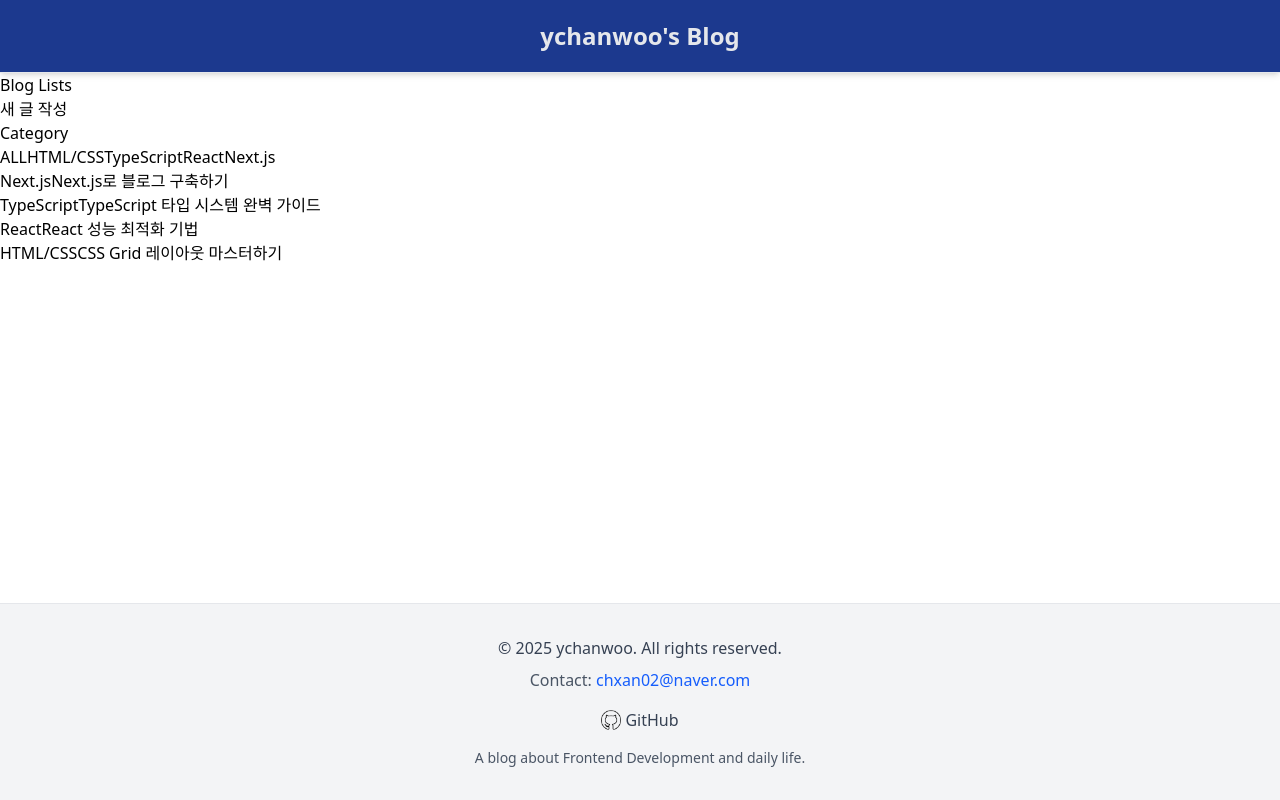
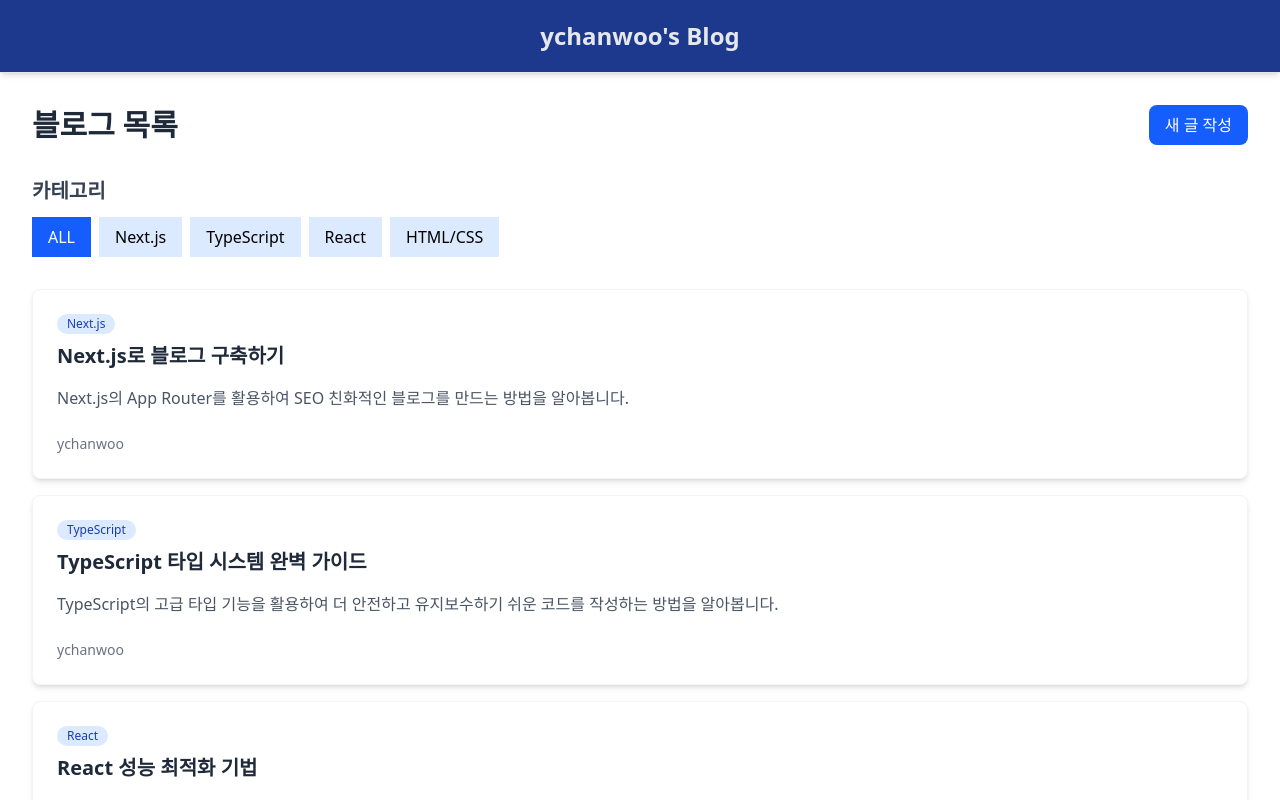
Before and after one commit to ychanwoo/Dev-Log, a Next.js app: page /Posts/List in a window 1280 px wide. Shown: the top 800 px of the page. Built offline with nearby package versions, Linux system fonts and the light colour scheme.

Commit message:
feat: add post create and delete features

```diff
--- a/src/app/About/page.tsx
+++ b/src/app/About/page.tsx
@@ -36,7 +36,7 @@
           </p>
           <p>
             새로운 기술을 배우고 적용하는 것을 좋아하며, 특히 사용자 중심의 개발 방법론에 관심이 많습니다. <br />
-            개발하면서 겪은 경험과 학습한 내용을 이 블로그를 통해 공유하고자 합니다.
+            개발하면서 겪은 경험과 학습한 내용을 기록하며 기억하고자 블로그를 만들게 되었습니다.
           </p>
         </div>
       </section>
@@ -82,7 +82,7 @@
 
       {/* 관심사 */}
       <section className="space-y-4">
-        <h3 className="text-2xl font-bold">🎯 관심사</h3>
+        <h3 className="text-2xl font-bold">🎯 취미</h3>
         <ul className="list-disc list-inside space-y-1 text-gray-700">
           <li>매일 5키로 러닝</li>
           <li>해외축구 시청</li>
--- a/src/app/Posts/List/[id]/page.tsx
+++ b/src/app/Posts/List/[id]/page.tsx
@@ -1,5 +1,82 @@
+'use client'
+
+import Button from "@/app/components/Button";
+import { Post } from "@/app/types/post";
+import { deletePost, getPosts } from "@/app/utils/posts";
+// import { Metadata } from "next";
+import Link from "next/link";
+import { useParams } from "next/navigation";
+import { useEffect, useState } from "react";
+
+// export async function generateMetadata({params}: {params: {id: string}}): Promise<Metadata> {
+//   const data = {
+//     title: `${params.id}번 블로그`,
+//     content: '게시판 이용 수칙입니다.'
+//   };
+
+//   return {
+//     title: data.title,
+//     description: data.content,
+//   };
+// }
+
+
 export default function PostInfo() {
+  const [post, setPost] = useState<Post | null>(null);
+  const params = useParams();
+  const postId = Number(params.id);
+
+  const handleDeletePost = () => {
+    const posts = getPosts();
+    const delpost = posts.find(delId => delId.id === postId);
+    if (delpost) {
+      deletePost(delpost.id);
+    }
+    alert(`[${post?.title}] 글이 삭제되었습니다.`)
+  }
+
+  useEffect(() => {
+    const posts = getPosts();
+    const findPost = posts.find(pId => pId.id === postId);
+    setPost(findPost || null);
+  }, [postId])
+
+  if(!post) {
+    return (
+      <div className="max-w-4xl mx-auto px-4 sm:px-6 lg:px-8 py-10 text-center mt-40">
+        <h1 className="text-3xl font-bold text-gray-800 mb-6">해당 포스트를 찾을 수 없습니다.</h1>
+        <Link href='/Posts/List' className="bg-blue-600 hover:bg-blue-700 text-white px-6 py-3 rounded-lg font-medium">
+          돌아가기
+        </Link>
+      </div>
+    )
+  }
   return(
-    <h1>Posts Info</h1>
+    <div className="max-w-4xl mx-auto px-4 sm:px-6 lg:px-8 py-10">
+      <article>
+        <div className="mb-8">
+          <span className="bg-blue-100 text-blue-800 text-sm font-medium px-3 py-1 rounded-full inline-block mb-4">
+            {post.category}
+          </span>
+          <h1 className="text-3xl font-bold text-gray-800 mb-4">{post.title}</h1>
+          <div className="border-t border-b border-gray-200 py-4 my-6">
+            <p className="text-gray-600 leading-relaxed whitespace-pre-line">{post.content}</p>
+            <span className="text-gray-700 mt-6 flex items-center">작성자: ychanwoo</span>
+          </div>
+        </div>
+
+        <div className="mt-8">
+          <Button href="/Posts/List" className="bg-gray-200 hover:bg-gray-300 text-gray-800 px-4 py-2 rounded-lg">
+            목록으로 돌아가기
+          </Button>
+          <Button href="/Posts/List" className="bg-yellow-300 hover:bg-yellow-400 text-gray-800 px-4 py-2 rounded-lg mx-5">
+            수정
+          </Button>
+          <Button href="/Posts/List" className="bg-red-300 hover:bg-red-400 text-gray-800 px-4 py-2 rounded-lg" onClick={handleDeletePost}>
+            삭제
+          </Button>
+        </div>
+      </article>
+    </div>
   )
 }
--- a/src/app/Posts/List/page.tsx
+++ b/src/app/Posts/List/page.tsx
@@ -1,82 +1,66 @@
+'use client'
+
 import Button from "@/app/components/Button";
-import { Metadata } from "next";
+import { Post } from "@/app/types/post";
+import { getPosts } from "@/app/utils/posts";
+// import { Metadata } from "next";
 import Link from "next/link";
+import { useEffect, useState } from "react";
 
-export const metadata: Metadata = {
-  title: 'Blog List',
-  description: '블로그 목록 페이지 입니다.'
-}
+// export const metadata: Metadata = {
+//   title: 'Blog List',
+//   description: '블로그 목록 페이지 입니다.'
+// }
 
 export default function BlogListPage(){
-  const blogPosts = [
-    {
-      id: 1,
-      title: "Next.js로 블로그 구축하기",
-      excerpt: "Next.js의 App Router를 활용하여 SEO 친화적인 블로그를 만드는 방법을 알아봅니다.",
-      category: "Next.js",
-      date: "2025-07-03",
-      author: "ychanwoo",
-      readTime: "5분"
-    },
-    {
-      id: 2,
-      title: "TypeScript 타입 시스템 완벽 가이드",
-      excerpt: "TypeScript의 고급 타입 기능을 활용하여 더 안전하고 유지보수하기 쉬운 코드를 작성하는 방법을 알아봅니다.",
-      category: "TypeScript",
-      date: "2025-06-28",
-      author: "ychanwoo",
-      readTime: "8분"
-    },
-    {
-      id: 3,
-      title: "React 성능 최적화 기법",
-      excerpt: "React 애플리케이션에서 발생할 수 있는 성능 병목 현상을 해결하고 렌더링 성능을 향상시키는 방법을 알아봅니다.",
-      category: "React",
-      date: "2025-06-20",
-      author: "ychanwoo",
-      readTime: "6분"
-    },
-    {
-      id: 4,
-      title: "CSS Grid 레이아웃 마스터하기",
-      excerpt: "모던 웹 레이아웃을 위한 CSS Grid의 모든 것. 복잡한 레이아웃도 간단하게 구현해봅시다.",
-      category: "HTML/CSS",
-      date: "2025-06-15",
-      author: "ychanwoo",
-      readTime: "4분"
-    }
-  ];
+  const [blogPosts, setBlogPosts] = useState<Post[]>([]);
+  const [selectedCategory, setSelectedCategory] = useState<string>('ALL');
+
+  useEffect(() => {
+    const posts = getPosts();
+    setBlogPosts(posts);
+  },[])
+
+  // 카테고리별 필터링
+  const filteredPosts = selectedCategory === 'ALL' ? blogPosts : blogPosts.filter(post => post.category === selectedCategory);
+  const categories = ['ALL', ...Array.from(new Set(blogPosts.map(post => post.category)))];
+
   return(
-    <>
-      <h1>Blog Lists</h1>
-      {/* New Post Button */}
-      <div>
-        <Button href="/Posts/New">새 글 작성</Button>
+    <div className="mx-auto px-4 sm:px-6 lg:px-8 py-8">
+      <div className="flex justify-between items-center mb-8">
+        <h1 className="text-3xl font-bold text-gray-800">블로그 목록</h1>
+        <Button href="/Posts/New" className="bg-blue-600 hover:bg-blue-700 text-white px-4 py-2 rounded-lg">새 글 작성</Button>
       </div>
 
       {/* category */}
-      <div>
-        <h2>Category</h2>
-        <div>
-          <button>ALL</button>
-          <button>HTML/CSS</button>
-          <button>TypeScript</button>
-          <button>React</button>
-          <button>Next.js</button>
+      <div className="mb-8">
+        <h2 className="text-xl font-semibold text-gray-700 mb-3">카테고리</h2>
+        <div className="flex flex-wrap gap-2">
+          {categories.map(category => (
+            <button key={category} onClick={() => setSelectedCategory(category)} className={`px-4 py-2 rouded-lg transition-color ${
+              selectedCategory === category ? 'bg-blue-600 text-white' : 'bg-blue-100 hover:bg-gray-200'
+            }`}>
+              {category}
+            </button>
+          ))}
         </div>
       </div>
 
       {/* Blog Lists */}
-      <div>
-          {blogPosts.map(post => (
-            <Link href={`/Posts/List`} key={post.id}>
-              <div>
-                <span>{post.category}</span>
-                <span>{post.title}</span>
+      <div className="mt-8 space-y-4">
+          {filteredPosts.map(post => (
+            <Link href={`/Posts/List/${post.id}`} key={post.id} className="block transition-all hover:scale-[1.01] duration-200">
+              <div className="bg-white rounded-lg shadow-md p-6 border border-gray-100 hover:shadow-lg">
+                <div className="flex flex-col gap-2">
+                  <span className="bg-blue-100 text-blue-800 text-xs font-medium px-2.5 py-0.5 rounded-full w-fit">{post.category}</span>
+                  <h3 className="text-xl font-bold text-gray-800 mb-2">{post.title}</h3>
+                  <p className="text-gray-600 line-clamp-2">{post.excerpt}</p>
+                  <span className="flex items-center justify-between mt-4 text-gray-500 text-sm">ychanwoo</span>
+                </div>
               </div>
             </Link>
           ))}
       </div>
-    </>
+    </div>
   )
 }
--- a/src/app/Posts/New/page.tsx
+++ b/src/app/Posts/New/page.tsx
@@ -1,34 +1,87 @@
 'use client'
 
 import Button from "@/app/components/Button";
-import { FormEvent, useState } from "react";
+import { savePost } from "@/app/utils/posts";
+import dynamic from "next/dynamic";
+import { useRouter } from "next/navigation";
+import { useState } from "react";
+import { useForm } from "react-hook-form";
 
+const MDEditor = dynamic(
+  () => import('@uiw/react-md-editor').then((mod) => mod.default),
+  {ssr: false}
+);
 
-export default function NewBlog(){
-  const [title, setTitle] = useState('');
-  const [category, setCategory] = useState('HTML/CSS');
+type FormInputs = {
+  title: string;
+  category: string;
+};
+
+export default function NewBlog() {
   const [content, setContent] = useState('');
+  const [contentError, setContentError] = useState('');
+  const router = useRouter();
 
-  const handleSubmit = (e: FormEvent) => {
-    e.preventDefault();
-    console.log({ title, category, content });
-  }
+  const { register, handleSubmit, formState: { errors, isSubmitting } } = useForm<FormInputs>({
+    defaultValues: {
+      title: '',
+      category: '' // 빈 문자열로 변경
+    },
+    mode: 'onChange',
+    reValidateMode: 'onChange'
+  });
+
+  const onSubmit = (data: FormInputs) => {
+    // 컨텐츠 유효성 검사
+    if (!content || content.trim() === '') {
+      setContentError('내용을 입력해주세요');
+      return;
+    }
+
+    try {
+      // 글 요약 생성
+      const excerpt = content.length > 50 ? content.slice(0, 50) + '...' : content;
+
+      // 글 저장
+      const newPost = savePost({
+        title: data.title,
+        category: data.category,
+        content,
+        excerpt,
+      });
+
+      console.log('Post saved successfully:', newPost); // 디버깅용 로그
+
+      // 목록 페이지로 이동
+      router.push('/Posts/List');
+    } catch (error) {
+      console.error('Error saving post:', error); // 에러 로그
+    }
+  };
+
   return(
     <div className="max-w-4xl mx-auto px-4 sm:px-6 lg:px-8 py-10">
       <h1 className="text-3xl font-bold text-gray-800 mb-8 pb-4 border-b border-gray-200">Compose a New Post</h1>
 
-      <form onSubmit={handleSubmit} className="space-y-6">
+      <form onSubmit={handleSubmit(onSubmit)} noValidate className="space-y-6">
         {/* title */}
         <div className="space-y-2">
           <label htmlFor="title" className="block text-sm font-medium text-gray-700">Title</label>
           <input
-            type="text"
             id="title"
-            value={title}
-            onChange={(e) => setTitle(e.target.value)}
-            className="w-full px-4 py-3 border border-gray-300 rounded-lg shadow-sm focus:ring-2 focus:ring-blue-500 focus:border-blue-500 outline-none transition-all"
-            placeholder="Title"
+            {...register("title", {
+              required: "제목을 입력해주세요",
+              minLength: {
+                value: 2,
+                message: "제목은 최소 2자 이상이어야 합니다"
+              }
+            })}
+            className={`w-full px-4 py-3 border ${errors.title ? 'border-red-500' : 'border-gray-300'} rounded-lg shadow-sm focus:ring-2 focus:ring-blue-500 focus:border-blue-500 outline-none transition-all`}
+            placeholder="제목을 입력하세요"
           />
+          {errors.title && (
+            <p className="mt-1 text-sm text-red-600">{errors.title.message}</p>
+          )}
         </div>
 
         {/* category */}
@@ -36,36 +89,52 @@
           <label htmlFor="category" className="block text-sm font-medium text-gray-700">Category</label>
           <select
             id="category"
-            value={category}
-            onChange={(e) => setCategory(e.target.value)}
-            className="w-full px-4 py-3 border border-gray-300 rounded-lg shadow-sm focus:ring-2 focus:ring-blue-500 focus:border-blue-500 bg-white outline-none transition-all"
+            {...register("category", {
+              required: "카테고리를 선택해주세요",
+              validate: (value) => value !== '' || "카테고리를 선택해주세요"
+            })}
+            className={`w-full px-4 py-3 border ${errors.category ? 'border-red-500' : 'border-gray-300'} rounded-lg shadow-sm focus:ring-2 focus:ring-blue-500 focus:border-blue-500 bg-white outline-none transition-all`}
           >
-            <option value="HTML/CSS">Select Categort</option>
+            <option value="">카테고리 선택</option>
             <option value="HTML/CSS">HTML/CSS</option>
             <option value="TypeScript">TypeScript</option>
             <option value="React">React</option>
             <option value="Next.js">Next.js</option>
           </select>
+          {errors.category && (
+            <p className="mt-1 text-sm text-red-600">{errors.category.message}</p>
+          )}
         </div>
 
-        {/* content */}
+        {/* content(editor) */}
         <div className="space-y-2">
           <label htmlFor="content" className="block text-sm font-medium text-gray-700">Content</label>
-          <textarea
-            id="content"
+          <MDEditor
             value={content}
-            onChange={(e) => setContent(e.target.value)}
-            rows={15}
-            required
-            className="w-full px-4 py-3 border border-gray-300 rounded-lg shadow-sm focus:ring-2 focus:ring-blue-500 focus:border-blue-500 outline-none transition-all"
-            placeholder="Write your content here..."
+            onChange={(value) => {
+              setContent(value || '');
+              if (value && value.trim() !== '') {
+                setContentError('');
+              }
+            }}
+            height={500}
+            preview="edit"
           />
+          {contentError && (
+            <p className="mt-1 text-sm text-red-600">{contentError}</p>
+          )}
         </div>
 
         {/* buttons */}
         <div className="pt-6 flex justify-end space-x-4">
-          <Button type="button" href="/Posts/List" className="bg-gray-200 hover:bg-gray-300 text-gray-800 px-6 py-3 rounded-lg font-medium transition-all">cancel</Button>
-          <Button type="submit" href="/Posts/List" className="bg-blue-600 hover:bg-blue-700 text-white px-6 py-3 rounded-lg font-medium transition-all focus:outline-none focus:ring-2 focus:ring-blue-500 focus:ring-offset-2">작성 완료</Button>
+          <Button type="button" href="/Posts/List" className="bg-gray-200 hover:bg-gray-300 text-gray-800 px-6 py-3 rounded-lg font-medium transition-all">취소</Button>
+          <button
+            type="submit"
+            disabled={isSubmitting}
+            className="bg-blue-600 hover:bg-blue-700 text-white px-6 py-3 rounded-lg font-medium transition-all focus:outline-none focus:ring-2 focus:ring-blue-500 focus:ring-offset-2 disabled:bg-blue-400 disabled:cursor-not-allowed"
+          >
+            {isSubmitting ? '저장 중...' : '작성 완료'}
+          </button>
         </div>
       </form>
     </div>
--- a/src/app/components/Button.tsx
+++ b/src/app/components/Button.tsx
@@ -5,12 +5,14 @@
   href: string;
   className?: string;
   type?: string;
+  disabled?: boolean;
+  onClick?: () => void;
 }
 
-export default function Button({children, href, className, type}: BtnLinkText){
+export default function Button({children, href, className, type, disabled, onClick}: BtnLinkText){
   return(
-    <button>
-      <Link type={type} href={href} className={className}>{children}</Link>
+    <button className={className} disabled={disabled} onClick={onClick}>
+      <Link type={type} href={href}>{children}</Link>
     </button>
   )
 }
--- /dev/null
+++ b/src/app/types/post.ts
@@ -0,0 +1,45 @@
+// 블로그 포스트 타입 정의
+export interface Post {
+  id: number;
+  title: string;
+  content: string;
+  category: string;
+  excerpt?: string;
+  author: string
+}
+
+// 초기 더미 데이터
+export const initialPosts: Post[] = [
+  {
+    id: 1,
+    title: "Next.js로 블로그 구축하기",
+    content: "Next.js의 App Router를 활용하여 SEO 친화적인 블로그를 만드는 방법을 알아봅니다. 서버 컴포넌트와 클라이언트 컴포넌트를 적절히 조합하여 최적의 성능을 제공하는 방법에 대해 알아봅시다.\n\n 서버 컴포넌트의 장점\n\n서버 컴포넌트는 초기 로딩 시간을 크게 줄여줍니다...",
+    excerpt: "Next.js의 App Router를 활용하여 SEO 친화적인 블로그를 만드는 방법을 알아봅니다.",
+    category: "Next.js",
+    author: 'ychanwoo'
+  },
+  {
+    id: 2,
+    title: "TypeScript 타입 시스템 완벽 가이드",
+    content: "TypeScript의 고급 타입 기능을 활용하여 더 안전하고 유지보수하기 쉬운 코드를 작성하는 방법을 알아봅니다...",
+    excerpt: "TypeScript의 고급 타입 기능을 활용하여 더 안전하고 유지보수하기 쉬운 코드를 작성하는 방법을 알아봅니다.",
+    category: "TypeScript",
+    author: 'ychanwoo'
+  },
+  {
+    id: 3,
+    title: "React 성능 최적화 기법",
+    excerpt: "React 애플리케이션에서 발생할 수 있는 성능 병목 현상을 해결하고 렌더링 성능을 향상시키는 방법을 알아봅니다.",
+    content: "React 애플리케이션에서 발생할 수 있는 성능 병목 현상을 해결하고 렌더링 성능을 향상시키는 방법을 알아봅니다...",
+    category: "React",
+    author: 'ychanwoo'
+  },
+  {
+    id: 4,
+    title: "CSS Grid 레이아웃 마스터하기",
+    excerpt: "모던 웹 레이아웃을 위한 CSS Grid의 모든 것. 복잡한 레이아웃도 간단하게 구현해봅시다.",
+    content: "모던 웹 레이아웃을 위한 CSS Grid의 모든 것. 복잡한 레이아웃도 간단하게 구현해봅시다...",
+    category: "HTML/CSS",
+    author: 'ychanwoo'
+  }
+];
--- /dev/null
+++ b/src/app/utils/posts.ts
@@ -0,0 +1,49 @@
+'use client'
+
+import { initialPosts, Post } from "../types/post";
+
+// 로컬 스토리지에서 포스트 가져오기
+export const getPosts = (): Post[] => {
+  // 서버사이드에서는 초기 데이터 반환
+  if (typeof window === 'undefined') return initialPosts; // 1. 서버 사이드 렌더링 처리(초기 데이터 반환)
+
+  const savedPosts = localStorage.getItem('blog_posts'); // 2. 로컬 스토리지에서 데이터 가져오기
+  if (!savedPosts) {
+    // 3. 데이터가 없으면 초기 데이터 반환
+    localStorage.setItem('blog_posts', JSON.stringify(initialPosts));
+    return initialPosts;
+  }
+
+  return JSON.parse(savedPosts); // 4. 문자열을 객체로 변환
+};
+
+// 새 포스트 저장하기
+export const savePost = (post: Omit<Post, 'id' | 'date' | 'author'>): Post => {
+  const posts = getPosts(); // 1. 기존 포스트 목록 가져오기
+
+  const newPost: Post = { // 2. 새 포스트 객체 생성
+    ...post,
+    id: posts.length > 0 ? Math.max(...posts.map(p => p.id)) + 1 : 1,
+    author: 'ychanwoo'
+  };
+
+  const updatedPosts = [newPost, ...posts]; // 3. 새 포스트를 기존 목록 앞에 추가
+  localStorage.setItem('blog_posts', JSON.stringify(updatedPosts)); // 4. 로컬 스토리지에 저장
+
+  return newPost;
+};
+
+// 포스트 한 건 삭제하기
+export const deletePost = (id: number) => {
+  try{
+    const posts = getPosts();
+    const updatedPost = posts.filter(post => post.id != id);
+
+    if(posts.length === updatedPost.length) return false;
+
+    localStorage.setItem('blog_posts', JSON.stringify(updatedPost));
+    return true;
+  }catch(error){
+    console.log('게시물 삭제 중 오류 발생', error);
+  }
+}
```
Also changed, not shown: package.json (+8 -5 lines), 1 other file (tests, documents, lock files or other folders).
